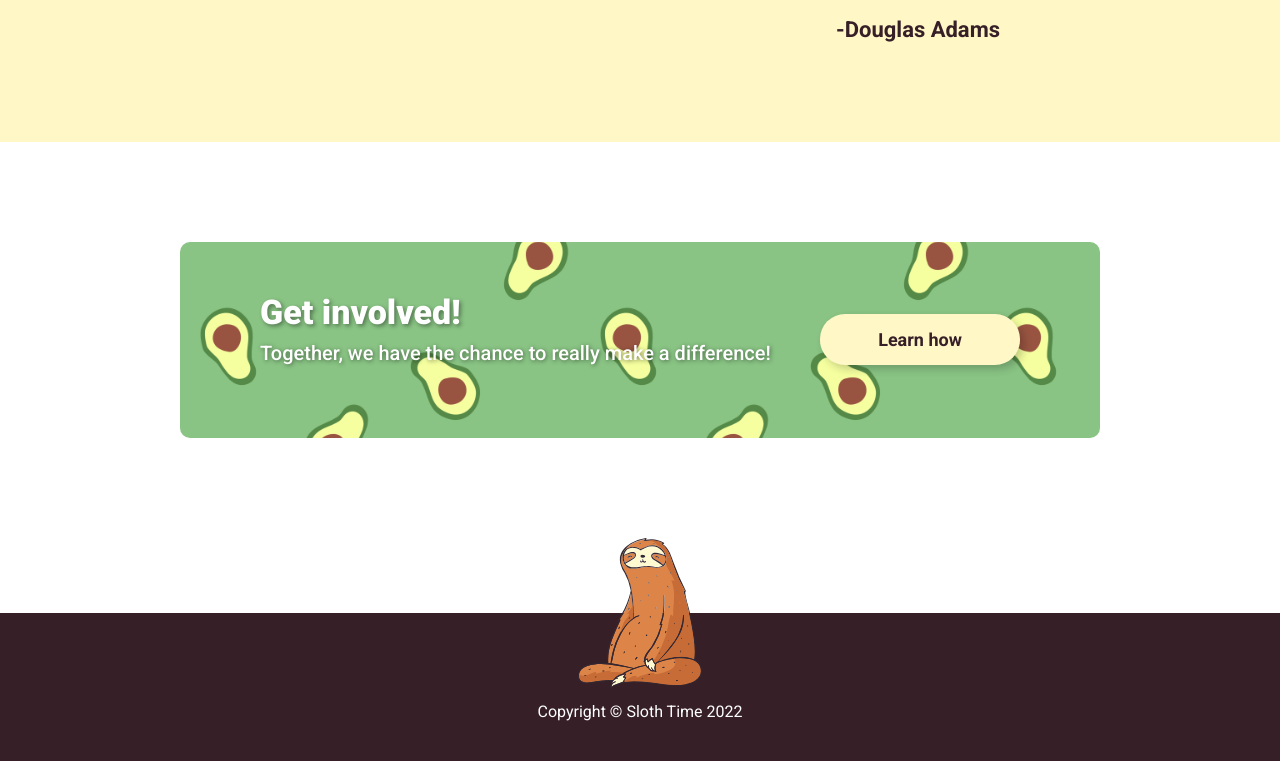
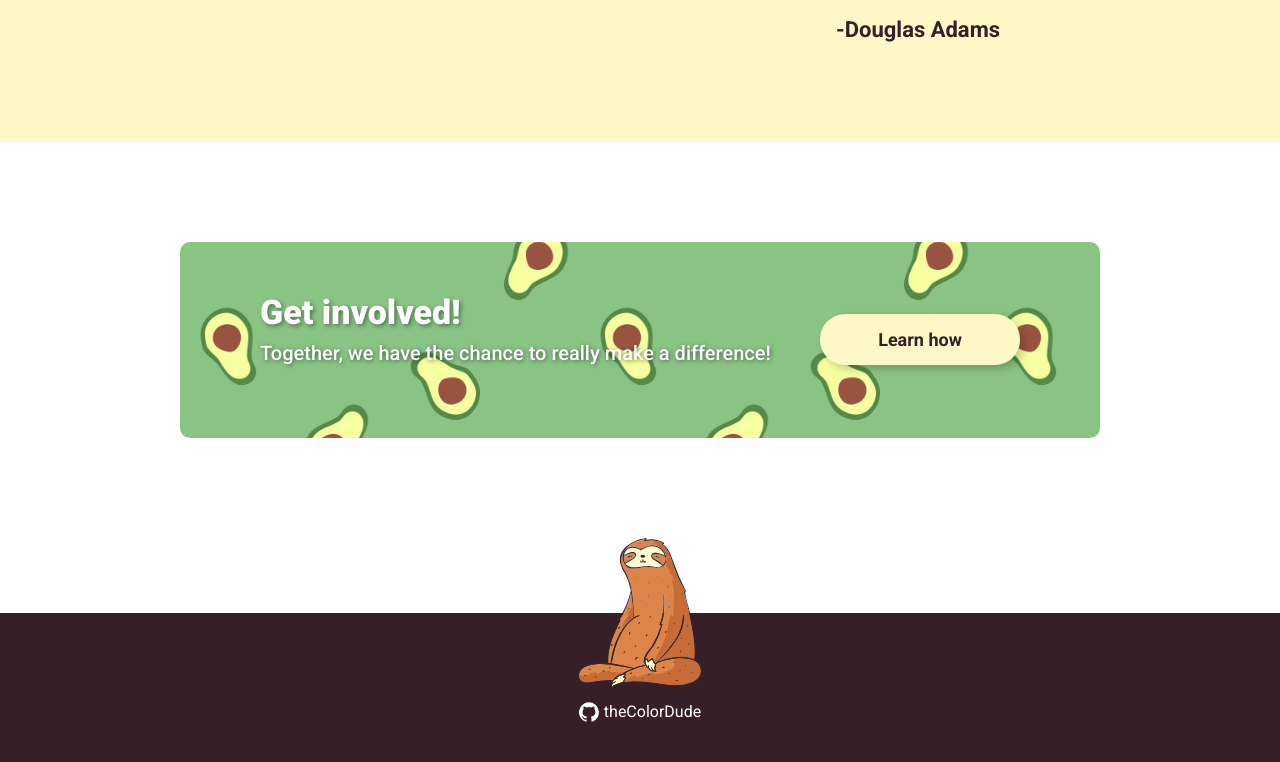
Before and after one commit to constPardalos/sloth-time, a plain HTML site: page index.html in a window 1280 px wide. Shown: the part 1689-2451 px from the top of the page. Drawn offline with Linux system fonts and the light colour scheme.

Commit message:
Replace copyright with author link at the footer

```diff
--- a/index.html
+++ b/index.html
@@ -90,7 +90,14 @@
     <footer class="main-footer bg-dark">
         <div class="footer-container width-md">
             <img class="footer-logo" src="images/sloth-time-logo-notext.svg" alt="Sloth logo">
-            <div class="copy">Copyright © Sloth Time <script>document.write(new Date().getFullYear())</script></div>
+            <div class="copy">
+                <a class="author" href="https://github.com/theColorDude" target="_blank">
+                    <svg viewBox="0 0 32.58 31.77" xmlns="http://www.w3.org/2000/svg">
+                        <path d="M16.29,0a16.29,16.29,0,0,0-5.15,31.75c.82.15,1.11-.36,1.11-.79s0-1.41,0-2.77C7.7,29.18,6.74,26,6.74,26a4.36,4.36,0,0,0-1.81-2.39c-1.47-1,.12-1,.12-1a3.43,3.43,0,0,1,2.49,1.68,3.48,3.48,0,0,0,4.74,1.36,3.46,3.46,0,0,1,1-2.18c-3.62-.41-7.42-1.81-7.42-8a6.3,6.3,0,0,1,1.67-4.37,5.94,5.94,0,0,1,.16-4.31s1.37-.44,4.48,1.67a15.41,15.41,0,0,1,8.16,0c3.11-2.11,4.47-1.67,4.47-1.67A5.91,5.91,0,0,1,25,11.07a6.3,6.3,0,0,1,1.67,4.37c0,6.26-3.81,7.63-7.44,8a3.85,3.85,0,0,1,1.11,3c0,2.18,0,3.94,0,4.47s.29.94,1.12.78A16.29,16.29,0,0,0,16.29,0Z"/>
+                    </svg>
+                    <span>theColorDude</span>
+                </a>
+            </div>
         </div>
     </footer>
 
--- a/styles.css
+++ b/styles.css
@@ -314,6 +314,30 @@ p {
   margin-top: 10px;
 }
 
+.author {
+  display: flex;
+  align-items: center;
+  justify-content: center;
+  flex-flow: row nowrap;
+}
+
+.author span {
+  display: block;
+}
+
+.author svg {
+  display: inline;
+  fill: #ffffff;
+  margin-right: 5px;
+  width: 20px;
+  height: 20px;
+  transition: .1s;
+}
+
+.author:hover svg {
+  fill: #fff7c6;
+}
+
 /* MEDIA QUERIES
 ============================ */
 
```
